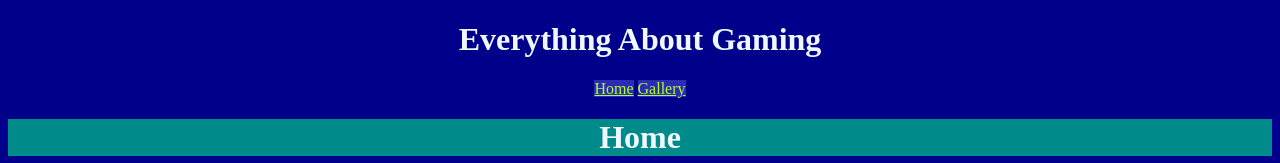
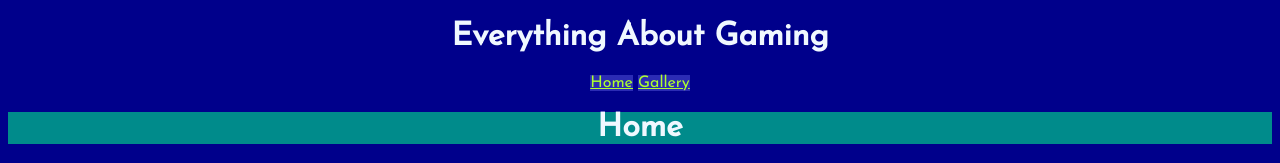
Before and after one commit to andrewcage/Web1, a plain HTML site: page index.html in a window 1280 px wide. Shown: the top 163 px of the page. Drawn offline with Linux system fonts and the light colour scheme.

Commit message:
Some improvements in design

```diff
--- a/index.html
+++ b/index.html
@@ -3,12 +3,13 @@
 
 <head>
 <title>Home</title>
+<link href="https://fonts.googleapis.com/css?family=Josefin+Sans&display=swap" rel="stylesheet">
 <link rel="stylesheet" type="text/css" href="style.css">
 </head>
 
 <body>
 <h1 class=main>Everything About Gaming</h1>
-    <a href=/Users/user/Desktop/Web1/index.html>Home</a> <a href=/Users/user/Desktop/Web1/index2.html>Gallery</a>
+<a href=/Users/user/Desktop/Web1/index.html>Home</a> <a href=/Users/user/Desktop/Web1/gallery.html>Gallery</a>
 <h1 class=home>Home</h1>
 <h2 class=rainbow>Tom Clancy's Rainbow Six: Siege</h2>
 <img width="600" src="https://hb.imgix.net/18cce3b172fb6133a5e2aea7a176bf7a1dce9a63.png?auto=compress,format&fit=crop&h=353&w=616&s=2f9cc94ac7d045555cde27cfd6153259">
--- a/style.css
+++ b/style.css
@@ -2,6 +2,7 @@ body{
     background-color:darkblue;
     text-align: center;
     color:aliceblue;
+    font-family: 'Josefin Sans', sans-serif;
 }
 .main{
     background-color:darkblue;
```
Also changed, not shown: gallery.html (added, +22 -0 lines), index2.html (deleted, +0 -20 lines), about.html (added), index3.html (deleted). Lines whose indentation alone changed are shown as unchanged.
